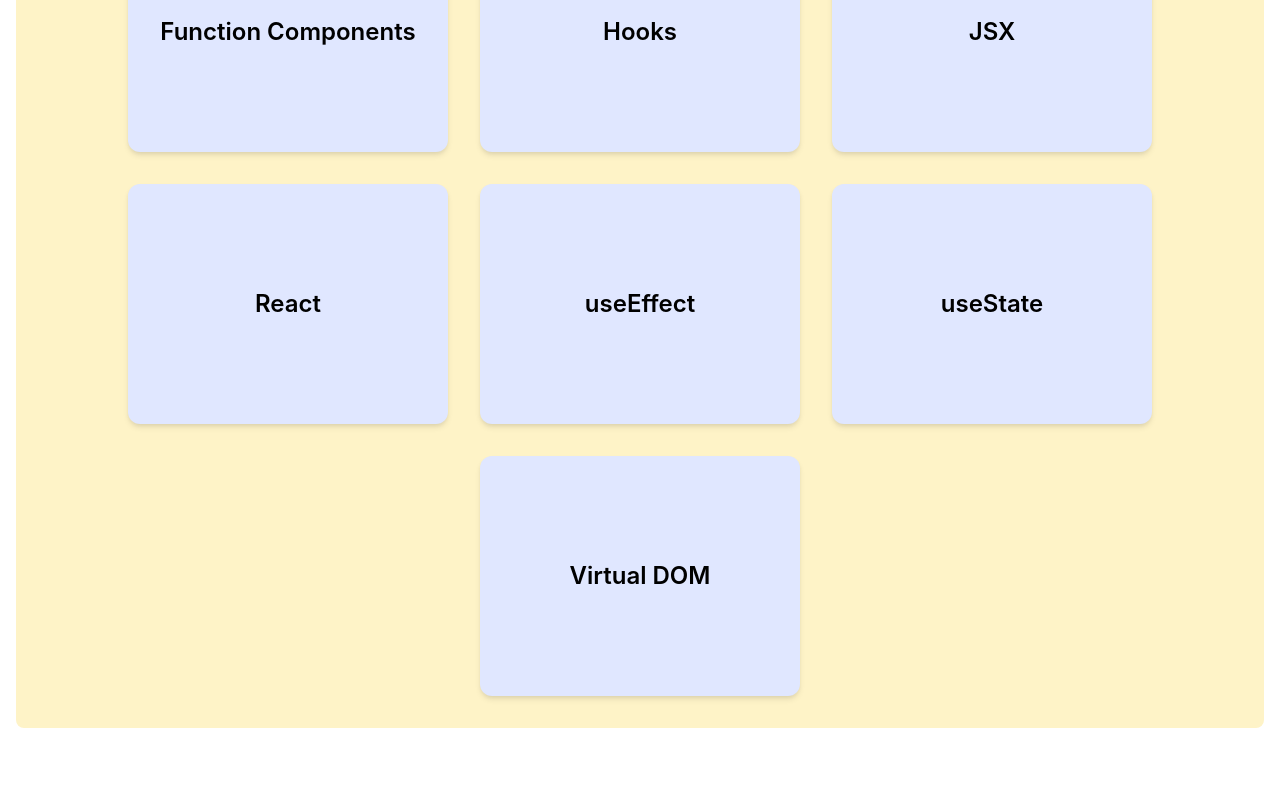
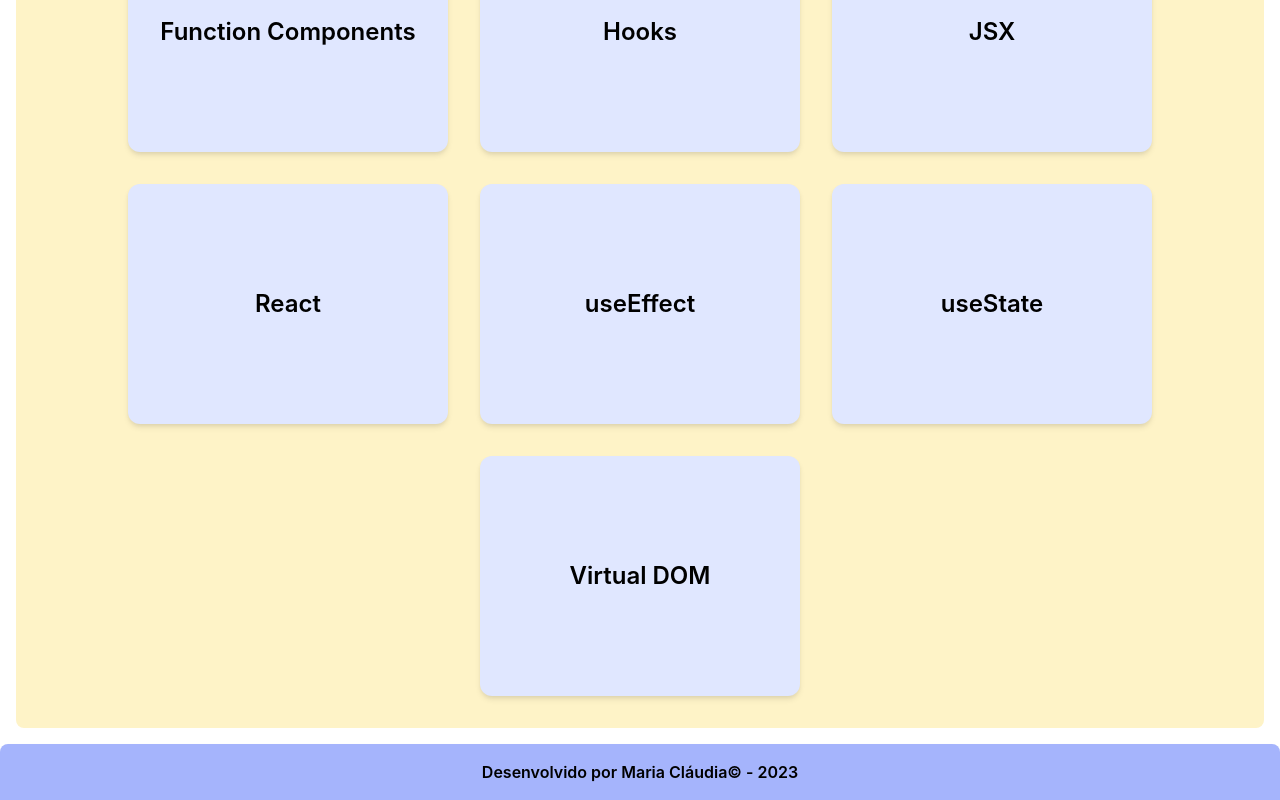
Before and after one commit to mariaclaudiapio/flashcards-versao-1, a React (Create React App) app: page / in a window 1280 px wide. Shown: the part 564-1364 px from the top of the page. Before the commit the page ends 1308 px from the top, so only its background shows below. Built offline with nearby package versions, Linux system fonts and the light colour scheme.

Commit message:
creating Footer Component

```diff
--- /dev/null
+++ b/src/components/Footer.jsx
@@ -0,0 +1,10 @@
+export default function Footer({ children: footer = 'Descrição do rodapé' }) {
+  return (
+    <footer
+      className={`bg-indigo-300 mx-auto p-4
+  shadow-md rounded-t-lg`}
+    >
+      <p className="text-center font-semibold">{footer}</p>
+    </footer>
+  );
+}
--- a/src/pages/FlashcardsPage.jsx
+++ b/src/pages/FlashcardsPage.jsx
@@ -3,6 +3,7 @@ import { useState } from 'react';
 import Button from '../components/Button';
 import FlashCard from '../components/Flashcard';
 import FlashcardsContainer from '../components/FlashcardsContainer';
+import Footer from '../components/Footer';
 import Header from '../components/Header';
 import Main from '../components/Main';
 
@@ -34,6 +35,7 @@ export default function FlashcardsPage() {
           })}
         </FlashcardsContainer>
       </Main>
+      <Footer>Desenvolvido por Maria Cláudia&copy; - 2023</Footer>
     </>
   );
 }
```
